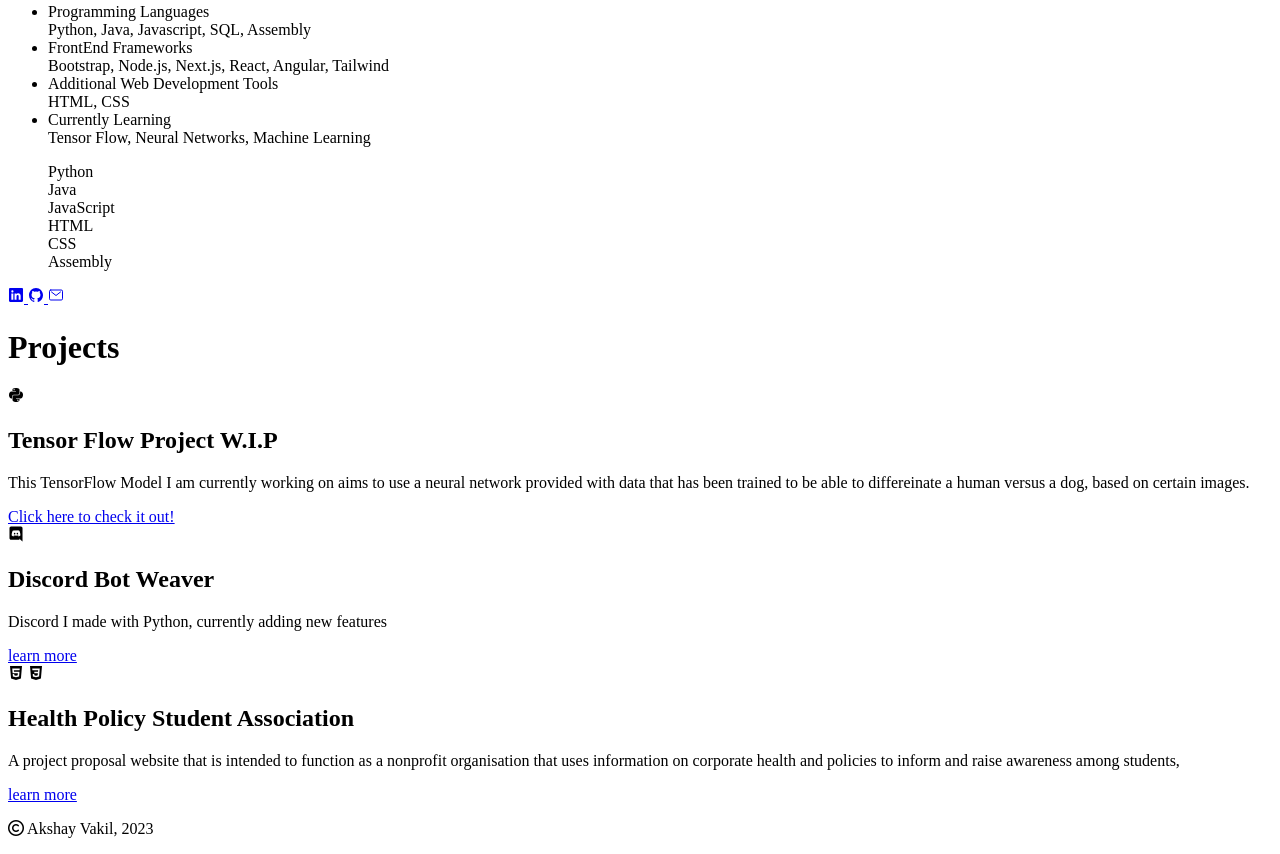
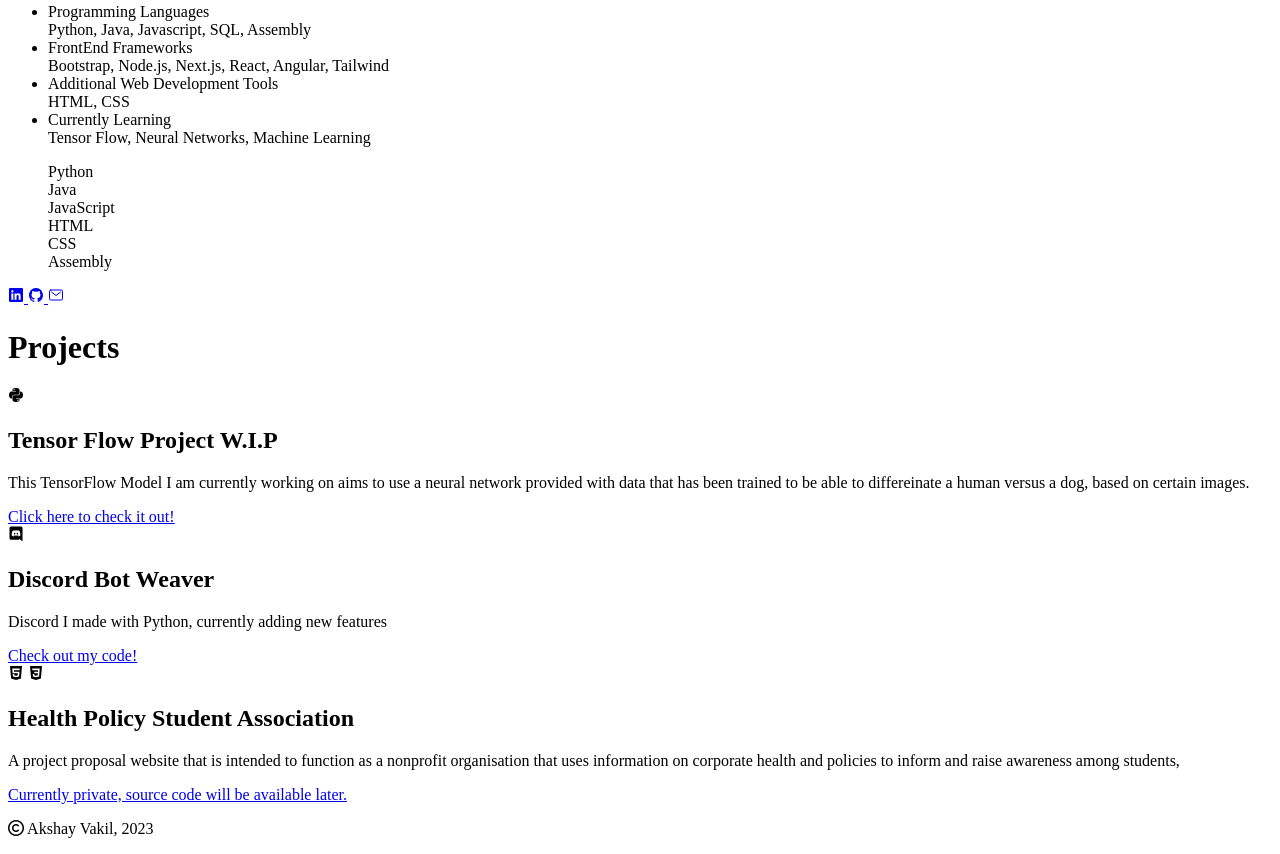
Before and after one commit to Octrainn/octrainn.github.io, a website: page index.html in a window 1280 px wide. Shown: the part 874-1728 px from the top of the page. Drawn offline with nearby package versions, Linux system fonts and the light colour scheme; some icons are missing.

Commit message:
Update index.html

```diff
--- a/index.html
+++ b/index.html
@@ -151,14 +151,14 @@
                 <ion-icon name="logo-discord"></ion-icon>
                 <h2>Discord Bot Weaver</h2>
                 <p>Discord I made with Python, currently adding new features </p>
-                <a href="https://github.com/Octrainn/DiscordBot">learn more</a>
+                <a href="https://github.com/Octrainn/DiscordBot">Check out my code!</a>
             </div>
             <div>
                 <ion-icon name="logo-html5"></ion-icon>
                 <ion-icon name="logo-css3"></ion-icon>
                 <h2>Health Policy Student Association </h2>
                 <p>A project proposal website that is intended to function as a nonprofit organisation that uses information on corporate health and policies to inform and raise awareness among students,  </p>
-                <a href="https://github.com/ChrisMikhail/hpsa-website">learn more</a>
+                <a href="https://github.com/ChrisMikhail/hpsa-website">Currently private, source code will be available later. </a>
             </div>
         </div>
     </div>
```
